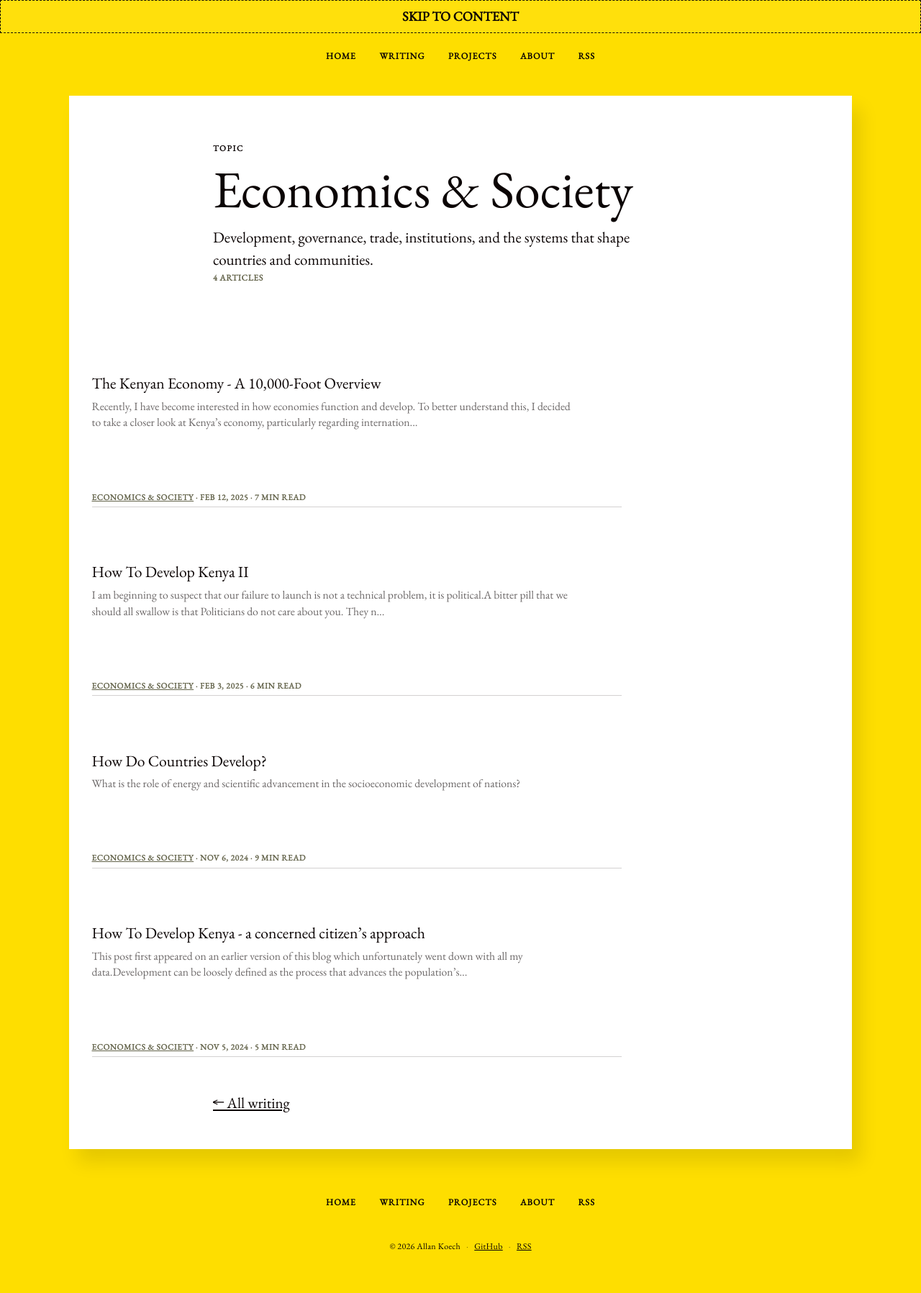
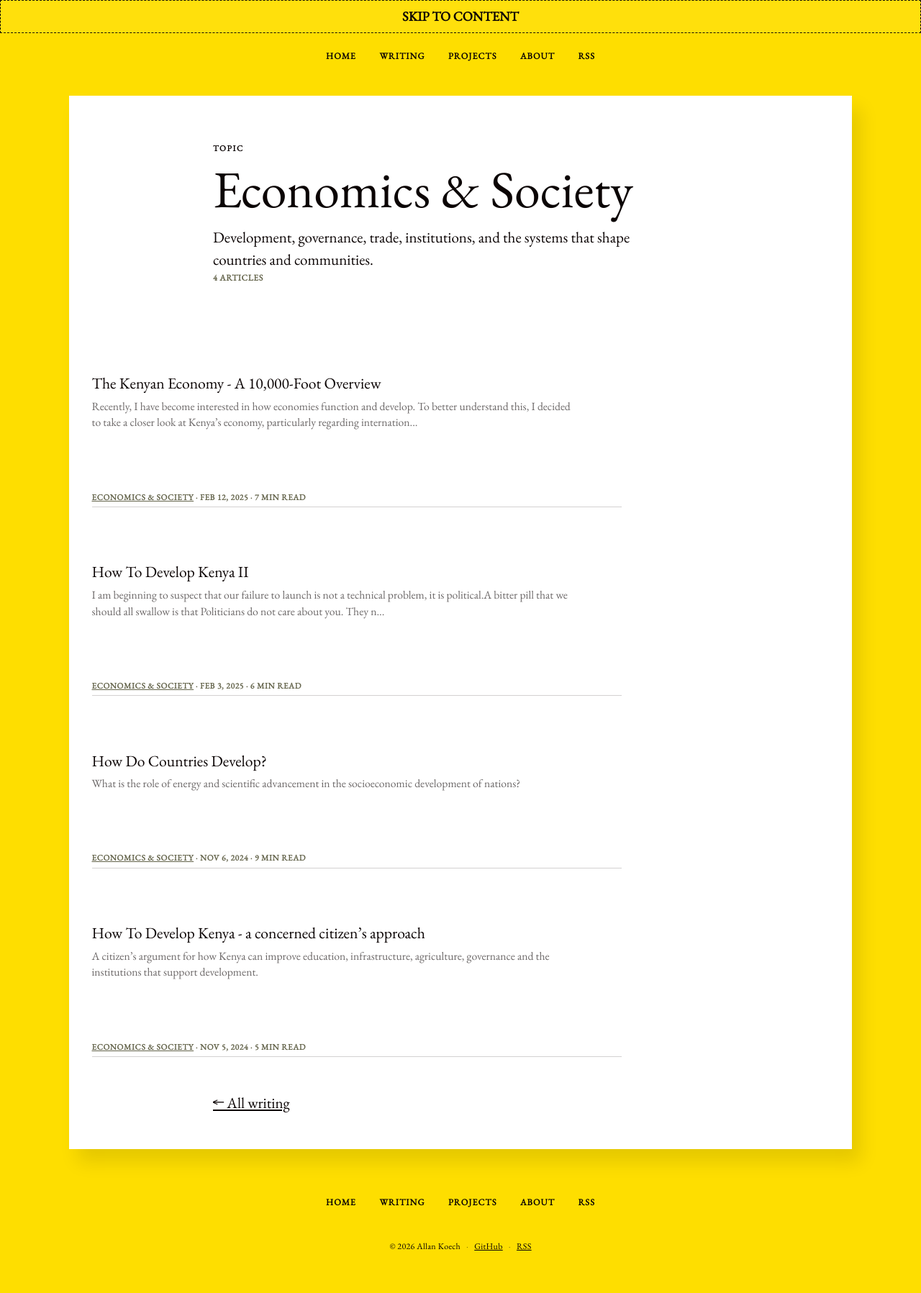
Before and after one commit to atonui/jekyll-blog, a Jekyll site: the page built from topics/economics-society.md, in a window 1280 px wide. Shown: the whole page at 72% size. Built offline with Jekyll 4.4.1, drawn with Linux system fonts in a browser that asks for light colours.

Commit message:
Add SEO description

```diff
--- a/_posts/2024-11-05-how-to-develop-kenya.markdown
+++ b/_posts/2024-11-05-how-to-develop-kenya.markdown
@@ -1,5 +1,7 @@
 ---
 
+
+description: "A citizen’s argument for how Kenya can improve education, infrastructure, agriculture, governance and the institutions that support development."
 
 title:  How To Develop Kenya - a concerned citizen’s approach
 date:   2024-11-05 10:53:37 +0300
```
